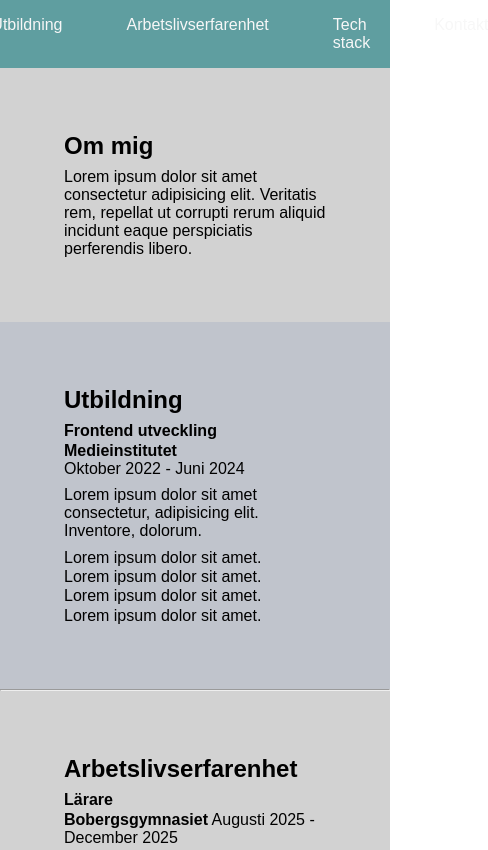
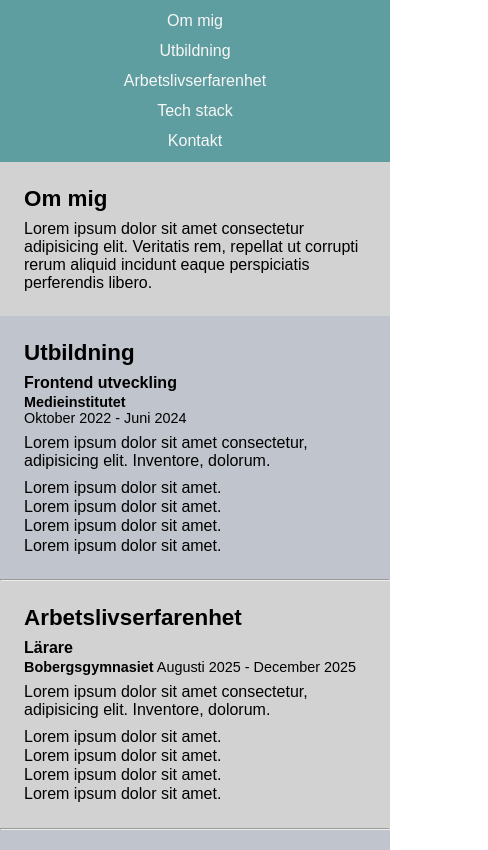
Before and after one commit to K3mp3/Webbutveckling-1, a plain HTML site: page CV/index.html in a window 390 px wide. Shown: the top 850 px of the page, 488 px wide, since content can reach past the window. Drawn offline with Linux system fonts and the light colour scheme.

Commit message:
[Add] responsive design

```diff
--- a/CV/style.css
+++ b/CV/style.css
@@ -108,3 +108,60 @@ footer {
   gap: 16px;
   align-items: center;
 }
+
+/* TABLET (768px - 1024) */
+@media (max-width: 1024px) {
+  .nav-ul {
+    gap: 32px;
+  }
+
+  .about-me, .education, .work, .tech-stack {
+    padding: 2rem;
+  }
+}
+
+/* MOBIL (max 768px) */
+@media (max-width: 768px) {
+  .nav-ul {
+    flex-direction: column;
+    gap: 16px;
+    text-align: center;
+  }
+
+  .nav-header {
+    padding: 12px;
+  }
+
+  .about-me, .education, .work, .tech-stack {
+    padding: 1.5rem;
+  }
+
+  footer {
+    padding: 32px 16px;
+    gap: 12px;
+  }
+
+  h2 {
+    font-size: 1.4rem;
+  }
+
+  h4 {
+    font-size: 1rem;
+  }
+}
+
+/* LITEN MOBIL (max 480px) */
+@media (max-width: 480px) {
+  .nav-ul {
+    gap: 12px;
+  };
+
+  .about-me, .education, .work, .tech-stack {
+    padding: 1rem;
+    gap: 6px;
+  }
+
+  .article-header p {
+    font-size: 0.9rem;
+  }
+}
```
